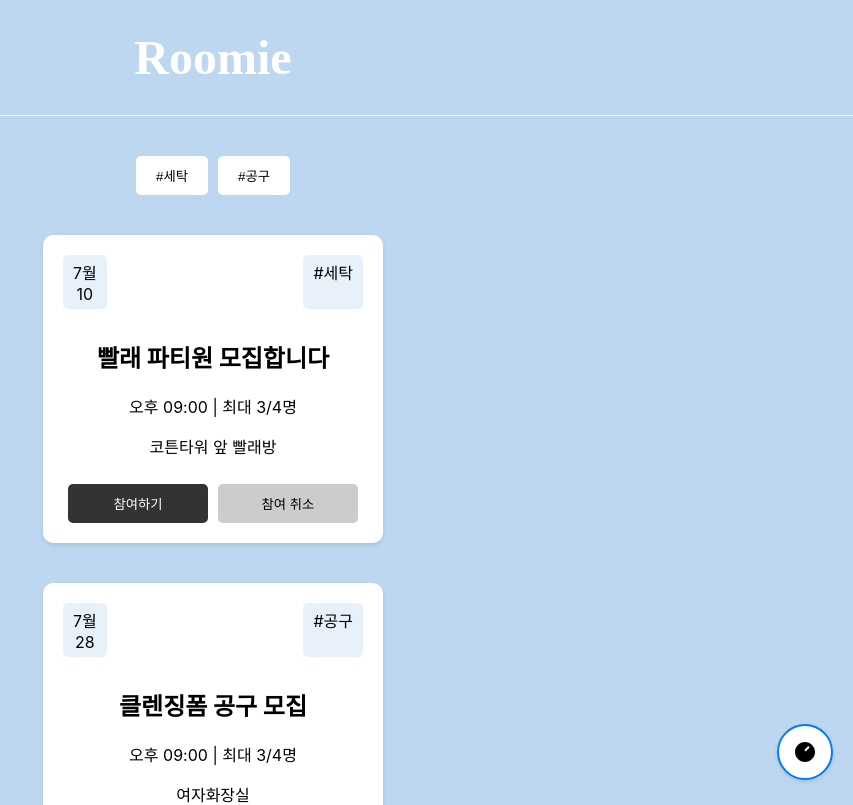
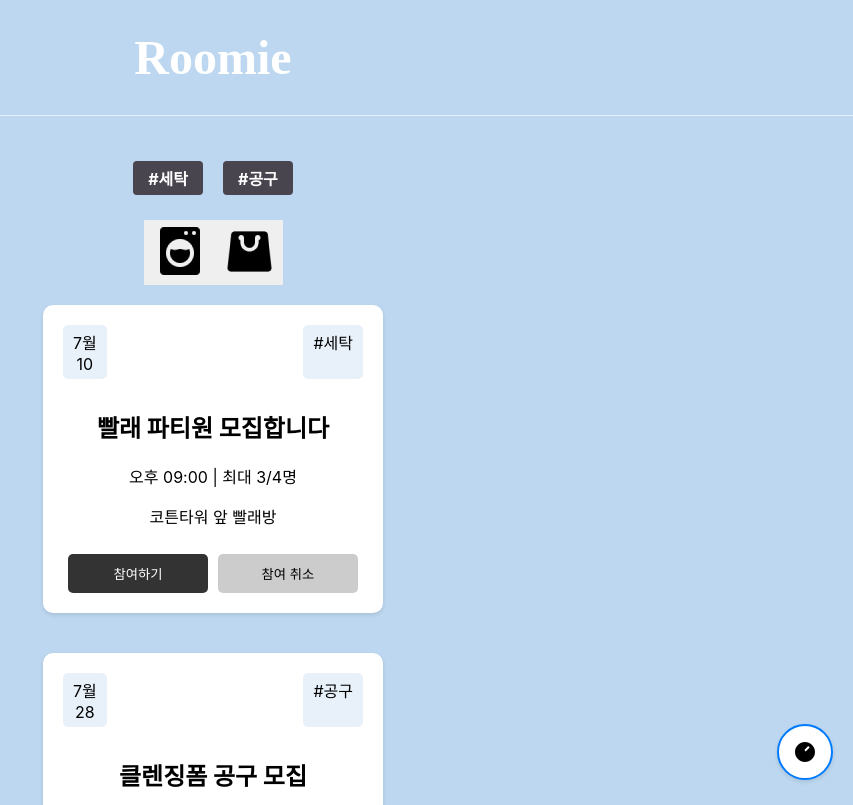
Before and after one commit to potathon/Team5-FE, a React (Create React App) app: page / in a window 1280 px wide. Shown: the top 805 px of the page, without its empty margins (427-1280 px from the left). Built offline with nearby package versions, Linux system fonts and the light colour scheme; a web font is replaced by a local one.

Commit message:
[feat] style

```diff
--- a/src/pages/main/index.css
+++ b/src/pages/main/index.css
@@ -56,13 +56,23 @@
     margin-bottom: 20px;
   }
 
-  .button {
-    background-color: #fff;
+  .tag-label {
+    background-color: #49454F;
+    color: white;
     border: none;
-    padding: 10px 20px;
-    border-radius: 5px;
-    cursor: pointer;
+    font-weight: 700;
+    margin: 5px;
+    padding: 5px 15px;
+    border-radius: 4px;
     transition: background-color 0.3s;
+  }
+
+  .icon-buttons-container {
+    display: flex;
+    justify-content: center;
+  }
+  .icon-button {
+    border: none;
   }
 
   .button:hover {
--- a/src/pages/main/index.tsx
+++ b/src/pages/main/index.tsx
@@ -1,6 +1,11 @@
-import React from 'react';
+import React, { useState } from 'react';
 import './index.css';
 // import Modal from './Modal';
+
+const laundryDefault = '/assets/laundry.png';
+const laundryBlue = '/assets/laundry_blue.png';
+const shoppingDefault = '/assets/shopping.png';
+const shoppingPink = '/assets/shopping_pink.png';
 
 interface CardProps {
   date: string;
@@ -47,6 +52,14 @@ const Card: React.FC<CardProps> = ({
 };
 
 const MainPage: React.FC = () => {
+  const [laundryImage, setLaundryImage] = useState(laundryDefault);
+  const [shoppingImage, setShoppingImage] = useState(shoppingDefault);
+  const handleLaundryClick = () => {
+    setLaundryImage(laundryBlue);
+  };
+  const handleShoppingClick = () => {
+    setShoppingImage(shoppingPink);
+  };
   const posts = [
     {
       date: '7월 10',
@@ -83,8 +96,34 @@ const MainPage: React.FC = () => {
         <div className="divider"></div>
       </header>
       <div className="buttons-container">
-        <button className="button">#세탁</button>
-        <button className="button">#공구</button>
+        <div className="tag-label">#세탁</div>
+        <div className="tag-label">#공구</div>
+      </div>
+      <div className="icon-buttons-container">
+        <button
+          className="icon-button"
+          onClick={handleLaundryClick}
+          onMouseEnter={(e) => {
+            e.currentTarget.style.backgroundColor = '#E8F1FA';
+          }}
+          onMouseLeave={(e) => {
+            e.currentTarget.style.backgroundColor = '#FFF';
+          }}
+        >
+          <img src={laundryImage} alt="Laundry" className="icon" />
+        </button>
+        <button
+          className="icon-button"
+          onClick={handleShoppingClick}
+          onMouseEnter={(e) => {
+            e.currentTarget.style.backgroundColor = '#FEF5FB';
+          }}
+          onMouseLeave={(e) => {
+            e.currentTarget.style.backgroundColor = '#FFF';
+          }}
+        >
+          <img src={shoppingImage} alt="Shopping" className="icon" />
+        </button>
       </div>
       <div className="posts-container">
         {posts.map((post, index) => (
```
